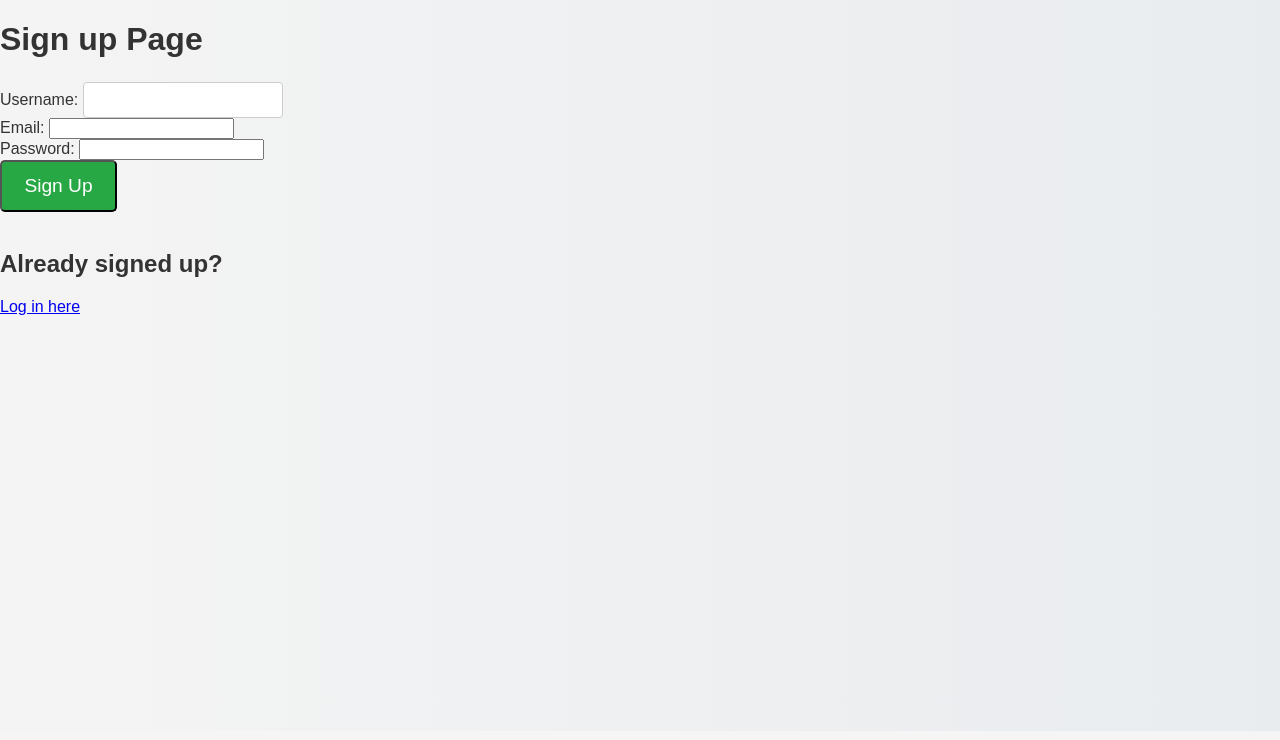
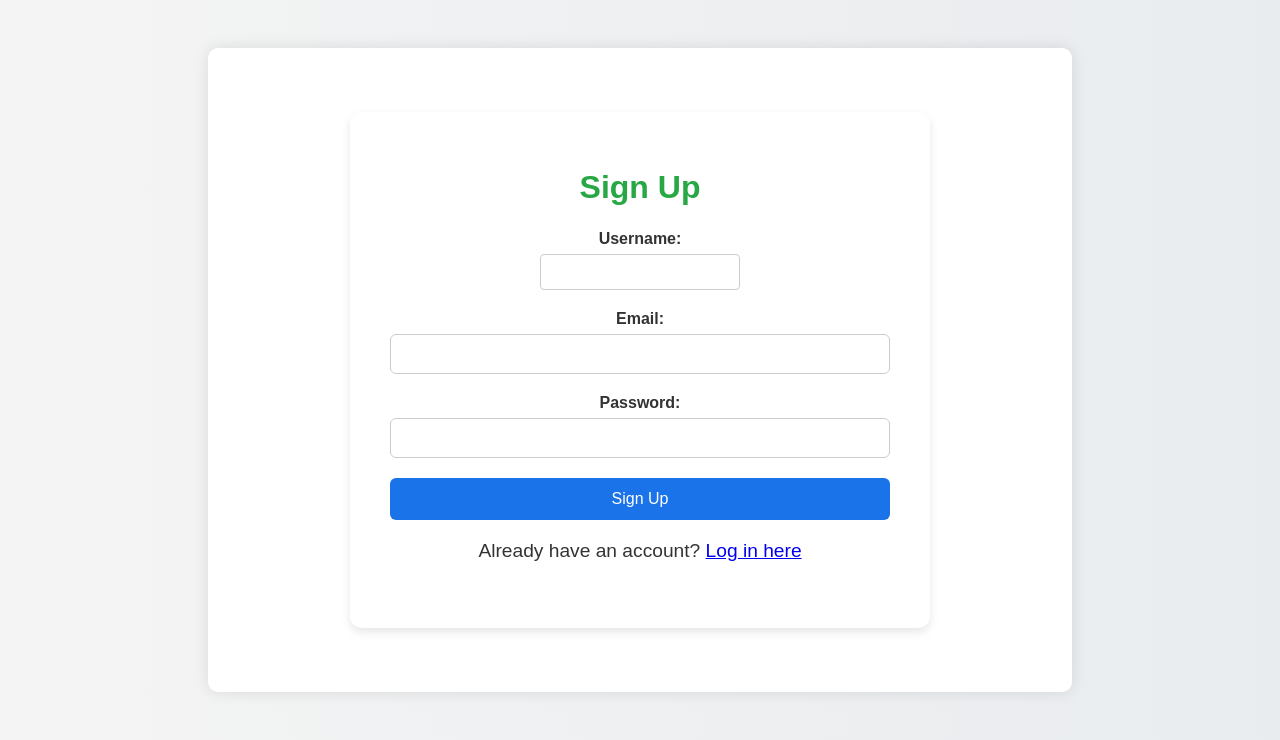
Before and after one commit to adriantoby/SEOProject2, a Flask app: page /signup in a window 1280 px wide. Shown: the part 69-809 px from the top of the page. Before the commit the page ends 384 px from the top, so only its background shows below. Run offline with Flask 3, Linux system fonts and the light colour scheme.

Commit message:
fixed login and sign up css

```diff
--- a/static/style.css
+++ b/static/style.css
@@ -308,3 +308,9 @@
 .gray-text {
   color: gray;
 }
+
+.userform {
+  display: flex;
+  align-items: center;
+  justify-content: center;
+}
--- a/templates/login.html
+++ b/templates/login.html
@@ -15,6 +15,7 @@
     </header>
 
     <main>
+      <div class="userform">
       <section class="content-section">
         <h2>Login</h2>
         <form method="post">
@@ -33,6 +34,7 @@
 
         <p style="margin-top: 1rem;">Don't have an account? <a href="signup">Sign up here</a></p>
       </section>
+    </div class="userform">
     </main>
   </body>
 </html>
--- a/templates/signup.html
+++ b/templates/signup.html
@@ -12,22 +12,28 @@
         <a href="assistant">Ask Gemini</a>
       </nav> -->
     </header>
-    <h1>Sign up Page</h1>
+    <main>
+    <div class="userform">
+    <section class="content-section">
+    <h2>Sign Up</h2>
     <form method="post">
-      <label for="username">Username:</label>
-      <input type="text" id="username" name="username" required>
-      <br>
-      <label for="email">Email:</label>
-      <input type="email" id="email" name="email" required>
-      <br>
-      <label for="password">Password:</label>
-      <input type="password" id="password" name="password" required>
-      <br>
-      <button type="submit">Sign Up</button>
-      <br>
-      <br>
-      <h2>Already signed up?</h2>
-      <a href="login">Log in here</a>
+      <div class="form-group">
+        <label class="form-control-label" for="username">Username:</label>
+        <input class="form-control" type="text" id="username" name="username" required>
+      </div>
+      <div class="form-group">
+        <label class="form-control-label" for="email">Email:</label>
+        <input class="form-control" type="email" id="email" name="email" required>
+      </div>
+      <div class="form-group">
+        <label class="form-control-label" for="password">Password:</label>
+        <input class="form-control" type="password" id="password" name="password" required>
+      </div>
+      <button class="btn" type="submit">Sign Up</button>
+      <p style="margin-top: 1rem;">Already have an account? <a href="login">Log in here</a>
     </form>
+    </section>
+    </div>
+    </main>
   </body>
 </html>
```
